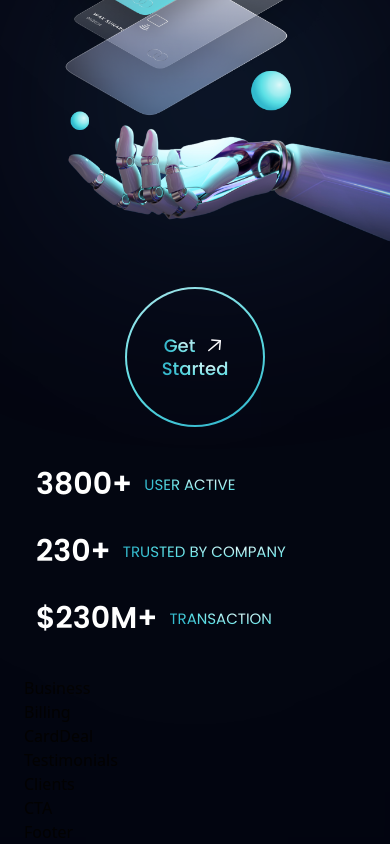
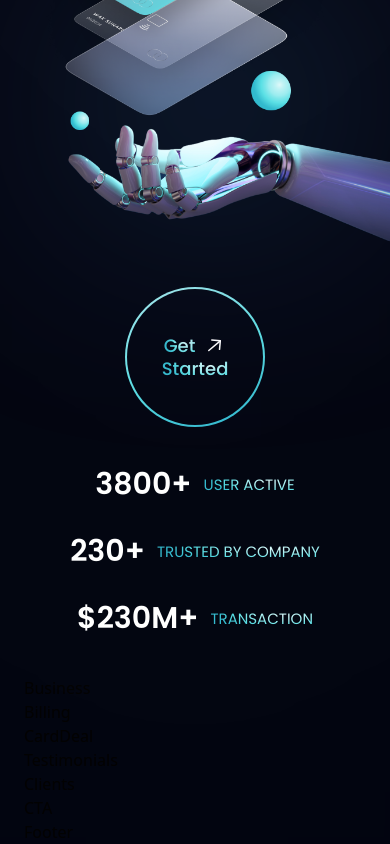
Before and after one commit to igor-mlv/example-of-responsive-react-app, a React (Vite) app: page / in a window 390 px wide. Shown: the part 845-1689 px from the top of the page. Built offline with nearby package versions, Linux system fonts and the light colour scheme.

Commit message:
added lyout for mobile version

```diff
--- a/src/components/Stats.jsx
+++ b/src/components/Stats.jsx
@@ -6,7 +6,7 @@
 const Stats = () => (
     <section className={`${styles.flexCenter} flex-row flex-wrap sm:mb-20 mb-6`}>
         {stats.map((stat, index) => (
-            <div key={stat.id} className={`flex-1 flex justify-start items-center flex-row m-3`}>
+            <div key={stat.id} className={`flex-1 flex sm:justify-start justify-center items-center flex-row m-3`}>
                 <h4 className="font-poppins font-semibold xs:text-[40px] text-[30px] xs:leading-[53px] leading-[43px] text-white">{stat.value}</h4>
                 <p className="font-poppins font-normal xs:text-[20px] text-[15px] xs:leading-[27px] leading-[21px] text-gradient uppercase ml-3">{stat.title}</p>
             </div>
```
